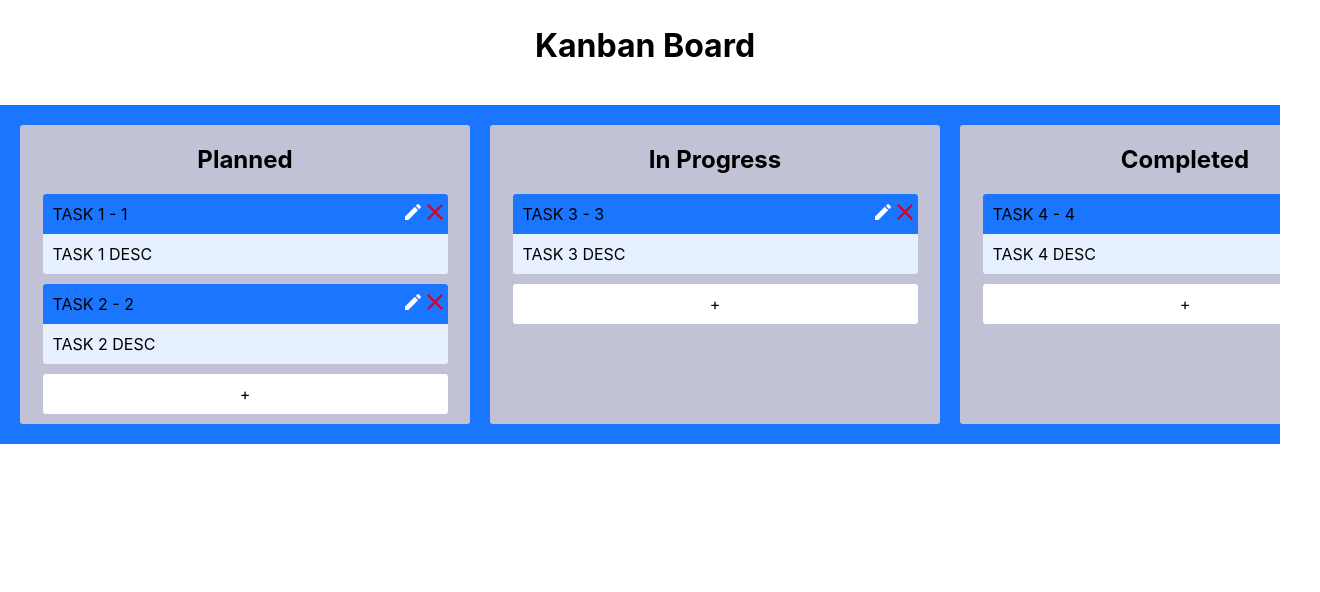
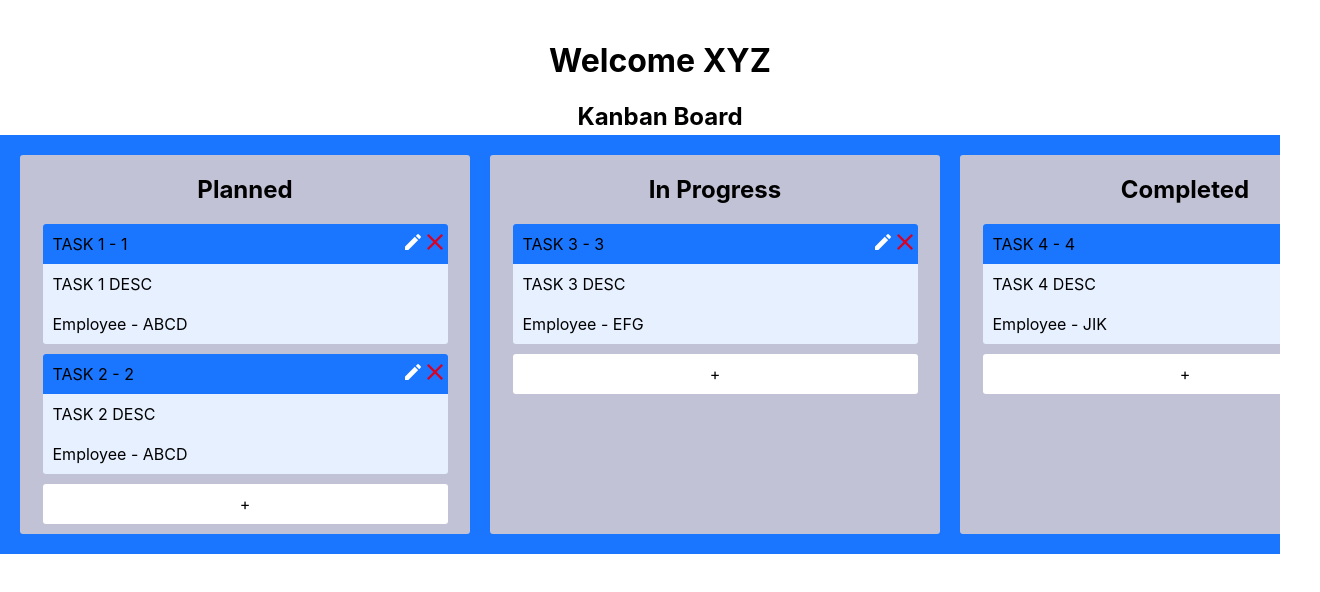
Before and after one commit to aadesh-agarwal8888/kanban-frontend, a React (Create React App) app: page /home in a window 1280 px wide. Shown: the top 592 px of the page, 1320 px wide, since content can reach past the window. Built offline with nearby package versions, Linux system fonts and the light colour scheme.

Commit message:
task assignment to employee by manager added

```diff
--- a/package.json
+++ b/package.json
@@ -13,6 +13,7 @@
     "react-dom": "^18.0.0",
     "react-router-dom": "^6.3.0",
     "react-scripts": "5.0.0",
+    "react-select": "^5.3.1",
     "sass": "^1.50.0",
     "styled-components": "^5.3.5",
     "web-vitals": "^2.1.4"
--- a/src/compnents/board/board.component.jsx
+++ b/src/compnents/board/board.component.jsx
@@ -28,25 +28,41 @@ class Board extends React.Component{
                 id: 1,
                 title: 'TASK 1',
                 desc: 'TASK 1 DESC',
-                status: 1
+                status: 1,
+                emp: {
+                  id: 1,
+                  name: "ABCD"
+                }
               },
               {
                 id: 2,
                 title: 'TASK 2',
                 desc: 'TASK 2 DESC',
-                status: 1
+                status: 1,
+                emp: {
+                  id: 1,
+                  name: "ABCD"
+                }
               },
               {
                 id: 3,
                 title: 'TASK 3',
                 desc: 'TASK 3 DESC',
-                status: 2
+                status: 2,
+                emp: {
+                  id: 2,
+                  name: "EFG"
+                }
               },
               {
                 id: 4,
                 title: 'TASK 4',
                 desc: 'TASK 4 DESC',
-                status: 3
+                status: 3,
+                emp: {
+                  id: 3,
+                  name: "JIK"
+                }
               },
             ]
         }
@@ -58,15 +74,17 @@ class Board extends React.Component{
 
     }
 
-    addTask(title, desc, status) {
+    addTask(title, desc, status, empId) {
       let tasks = this.state.tasks;
       tasks.push({
         id: tasks.length + 1,
         title: title,
         desc: desc,
-        status: status
+        status: status,
+        emp: empId
       })
       this.setState({tasks})
+      console.log(this.state)
     }
 
     updateTask(id, title, desc, status) {
@@ -111,7 +129,8 @@ class Board extends React.Component{
         return(
             <div className='board'>
               <div className='header'>
-                <h1>{this.state.title}</h1>
+                <h1>Welcome {this.props.user.name}</h1>
+                <h2>{this.state.title}</h2>
               </div>
               <div className='content'>
                 <div className='lane-container'>
@@ -121,6 +140,8 @@ class Board extends React.Component{
                           id = {lane.id}
                           title = {lane.title}
                           tasks = {this.state.tasks.filter(task => task.status === lane.id)}
+                          user = {this.props.user}
+                          employees = {this.props.employees}
                           addTask = {this.addTask}
                           updateTask = {this.updateTask}
                           deleteTask = {this.deleteTask}
--- a/src/compnents/board/board.styles.scss
+++ b/src/compnents/board/board.styles.scss
@@ -5,7 +5,7 @@
 }
 
 .header {
-    padding: 5px;
+    padding: 20px;
 }
 
 .content {
--- a/src/compnents/board/card/card.component.jsx
+++ b/src/compnents/board/card/card.component.jsx
@@ -59,6 +59,7 @@ class Card extends React.Component{
           </div>
           <div className='card-title'>{this.props.task.title} - {this.props.task.id}</div>
           <div className='card-content'>{this.props.task.desc}</div>
+          <div className='card-content'>Employee - {this.props.task.emp.name}</div>
         </div>
       );
     } else {
--- a/src/compnents/board/lane/lane.component.jsx
+++ b/src/compnents/board/lane/lane.component.jsx
@@ -28,10 +28,15 @@ class Lane extends React.Component{
               />
           })
         }
-        <TaskCreator
-          addTask = {this.props.addTask}
-          laneId = {this.props.id}
-        />
+        {
+          this.props.user.role == "manager" ?
+          <TaskCreator
+            addTask = {this.props.addTask}
+            laneId = {this.props.id}
+            employees = {this.props.employees}
+          /> : <div />
+        }
+
       </div>
     )
   }
--- a/src/compnents/board/task-creator/task-creator.components.jsx
+++ b/src/compnents/board/task-creator/task-creator.components.jsx
@@ -1,5 +1,6 @@
 import React from 'react';
-import './task-creator.styles.scss'
+import './task-creator.styles.scss';
+import Select from 'react-select';
 
 class TaskCreator extends React.Component {
 
@@ -8,7 +9,8 @@ class TaskCreator extends React.Component {
         this.state = {
             active: false,
             title: '',
-            desc: ''
+            desc: '',
+            emp: 0
         }
         this.updateText = this.updateText.bind(this);
         this.toggleTaskCreator = this.toggleTaskCreator.bind(this);
@@ -24,11 +26,22 @@ class TaskCreator extends React.Component {
     }
 
     addTask(e) {
-      this.props.addTask(this.state.title, this.state.desc, this.props.laneId)
+      console.log(this.state)
+      this.props.addTask(this.state.title, this.state.desc, this.props.laneId, this.state.emp)
       this.toggleTaskCreator()
     }
 
+    handleEmployeeChange = (selectedEmp) => {
+      let emp = {
+        id: selectedEmp.value,
+        name: selectedEmp.label
+      }
+      this.setState({emp})
+      console.log(this.state)
+    }
+
     render(){
+
         if(this.state.active) {
           return(
             <div className='card card--placeholder card--placeholder-active'>
@@ -43,6 +56,17 @@ class TaskCreator extends React.Component {
                 value={this.state.desc}
                 onChange={this.updateText.bind(null, 'desc')}
               />
+              <Select
+                className="basic-single"
+                classNamePrefix="select"
+                options = {this.props.employees.map((employee) => {
+                  return {
+                    value: employee.id,
+                    label: employee.name
+                  }
+                })}
+                onChange = {this.handleEmployeeChange}
+              />
               <button onClick = {this.addTask}>Save</button>
               <button onClick = {this.toggleTaskCreator}>Cancel</button>
             </div>
--- a/src/compnents/sign-in/sign-in.component.jsx
+++ b/src/compnents/sign-in/sign-in.component.jsx
@@ -3,7 +3,6 @@ import React from 'react';
 import './sign-in.styles.scss';
 import FormInput from '../form-input/form-input.component';
 import CustomButton from '../custom-button/custom-button.component';
-
 
 class Signin extends React.Component {
 
@@ -11,7 +10,8 @@ class Signin extends React.Component {
         super(props);
         this.state = {
             email: '',
-            password: ''
+            password: '',
+            loggedIn: false,
         }
     }
 
@@ -19,6 +19,9 @@ class Signin extends React.Component {
         event.preventDefault();
 
         const {email, password} = this.state;
+        this.setState({loggedIn: true})
+
+
     };
 
     handleChange = (event) => {
@@ -27,6 +30,11 @@ class Signin extends React.Component {
     }
 
     render() {
+        if(this.state.loggedIn) {
+            return (
+                <div></div>
+            )
+        } else {
         return(
             <div className = 'sign-in'>
                 <h2>I already have a account</h2>
@@ -43,6 +51,7 @@ class Signin extends React.Component {
                 </form>
             </div>
         );
+        }
     }
 }
 
--- a/src/pages/home/home.page.jsx
+++ b/src/pages/home/home.page.jsx
@@ -16,7 +16,21 @@ class HomeScreen extends React.Component {
                 name: "XYZ",
                 role: "manager",
             },
-            tasks: []
+            tasks: [],
+            employees: [
+                {
+                    id: 1,
+                    name: "ABCD"
+                },
+                {
+                    id: 2,
+                    name: "EFG"
+                },
+                {
+                    id: 3,
+                    name: "JIK"
+                }
+            ]
 
         }
     }
@@ -24,7 +38,10 @@ class HomeScreen extends React.Component {
     render() {
         return(
             <div>
-                <Board />
+                <Board
+                    user = {this.state.user}
+                    employees = {this.state.employees}
+                />
             </div>
         )
     }
```
Also changed, not shown: 1 other file (tests, documents, lock files or other folders).
